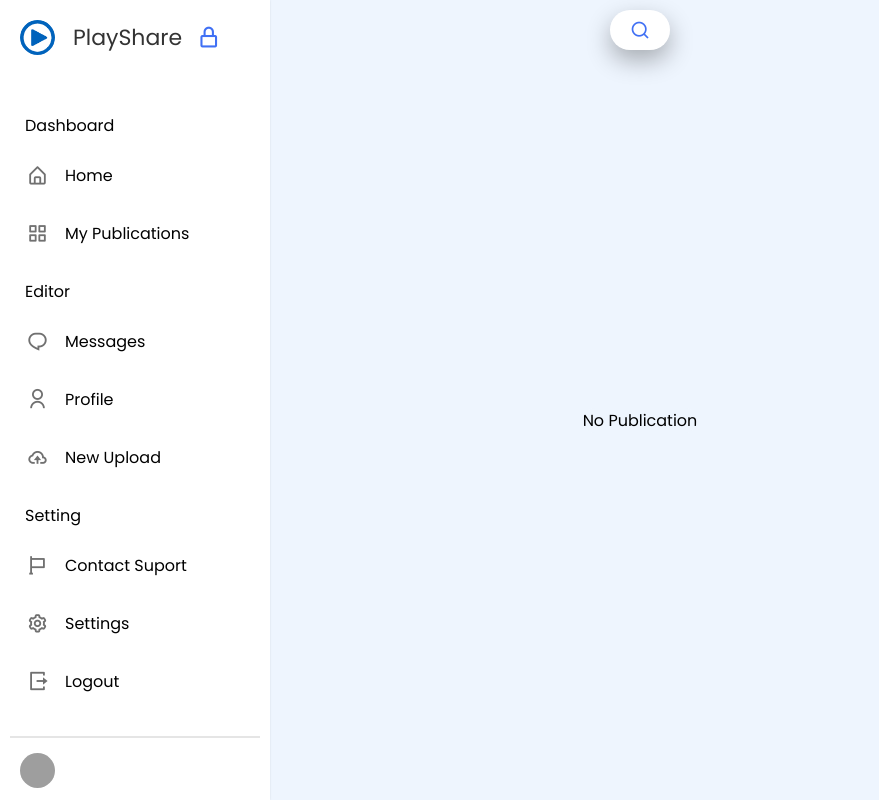
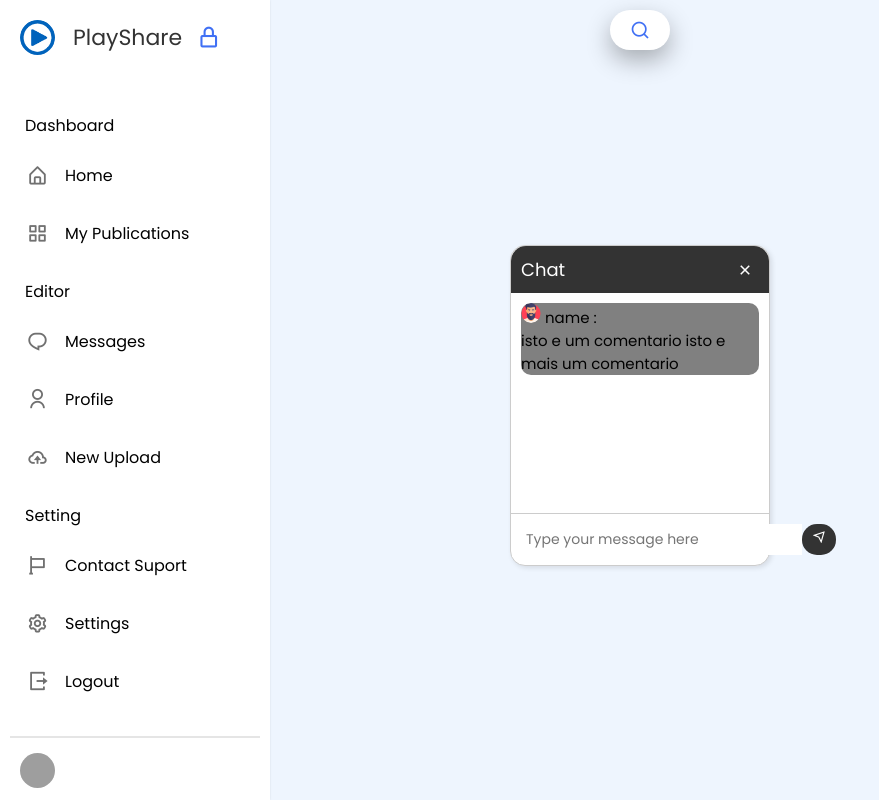
Before and after one commit to Propa1/PlayShare1, a PHP site: page /Feed in a window 1280 px wide. Shown: the whole page, without its empty margins (0-879 px from the left). Run offline with PHP 8.4, Linux system fonts and the light colour scheme; the visitor is signed in with stand-in values (Sample User, id 1); data that the repository does not hold is empty; some libraries are stand-ins or nearby versions; grey boxes are pictures that could not be loaded.

Commit message:
comentary box

```diff
--- /dev/null
+++ b/Comentary/index.php
@@ -0,0 +1,19 @@
+<link rel="stylesheet" href="../css/comantary.css">
+<link href="https://cdn.jsdelivr.net/npm/remixicon@2.5.0/fonts/remixicon.css" rel="stylesheet">
+
+<div class="card">
+    <div class="chat-header">Chat<i class="ri-close-line"></i></div>
+    <div class="chat-window">
+        <ul class="message-list">
+            <img src="../img/man.png" alt="">
+            <label class="UserName">name :</label>
+            <div class="Comentario">
+                <label class="Comentario">isto e um comentario isto e mais um comentario</label>
+            </div>
+        </ul>
+    </div>
+    <div class="chat-input">
+        <input type="text" class="message-input" placeholder="Type your message here">
+        <button class="send-button"><i class="ri-send-plane-line"></i></button>
+    </div>
+</div>
--- a/Feed/index.php
+++ b/Feed/index.php
@@ -29,6 +29,9 @@
             include "../VideosOutput/index.php";
         ?>
     </div>
+    <?php
+        include "../Comentary/index.php";
+    ?>
     <script src="users.js"></script>
     <script src="likes.js"></script>
     <script src="share.js"></script>
--- /dev/null
+++ b/css/comantary.css
@@ -0,0 +1,98 @@
+@import url('https://fonts.googleapis.com/css2?family=Poppins:wght@200;300;400;500;600;700&display=swap');
+*{
+  margin: 0;
+  padding: 0;
+  box-sizing: border-box;
+  font-family: 'Poppins', sans-serif;
+}
+
+body{
+    display: flex;
+    justify-content: center;
+    align-items: center;
+}
+
+.card {
+    position: absolute;
+    width: 260px;
+    background-color: #fff;
+    border: 1px solid #ccc;
+    border-radius: 15px;
+    box-shadow: 2px 2px 5px rgba(0, 0, 0, 0.1);
+  }
+
+  .chat-header {
+    background-color: #333;
+    color: #fff;
+    padding: 10px;
+    font-size: 18px;
+    border-top-left-radius: 15px;
+    border-top-right-radius: 15px;
+  }
+  .chat-header i{
+    position: absolute;
+    padding-top: 5px;
+    right: 15px;
+  }
+
+  .chat-window {
+    height: 220px;
+    overflow-y: scroll;
+  }
+
+  .chat-window::-webkit-scrollbar{
+    background: transparent;
+  }
+
+  .message-list {
+    list-style: none;
+    margin: 10px;
+    padding: 0;
+    background: grey;
+    font-size: 15px;
+    border-radius: 10px;
+  }
+  img{
+    height: 20px;
+    width: 20px;
+  }
+  .message-list .UserName{
+    position: relative;
+  }
+  .message-list .comentario{
+    position: relative;
+    font-size: 15px;
+  }
+
+  .chat-input {
+    display: flex;
+    align-items: center;
+    padding: 10px;
+    border-top: 1px solid #ccc;
+  }
+
+  .message-input {
+    flex: 1;
+    border: none;
+    outline: none;
+    padding: 5px;
+    font-size: 14px;
+  }
+
+  .send-button {
+    border-radius: 15px;
+    border: none;
+    outline: none;
+    background-color: #333;
+    color: #fff;
+    font-size: 14px;
+    padding: 5px 10px;
+    cursor: pointer;
+    transition: 0.8s;
+  }
+
+  .send-button:hover {
+    background-color: rgb(255, 255, 255);
+    color: rgb(0, 0, 0);
+    box-shadow: 0 4px 18px 0 rgba(0, 0, 0, 0.25);
+  }
```
